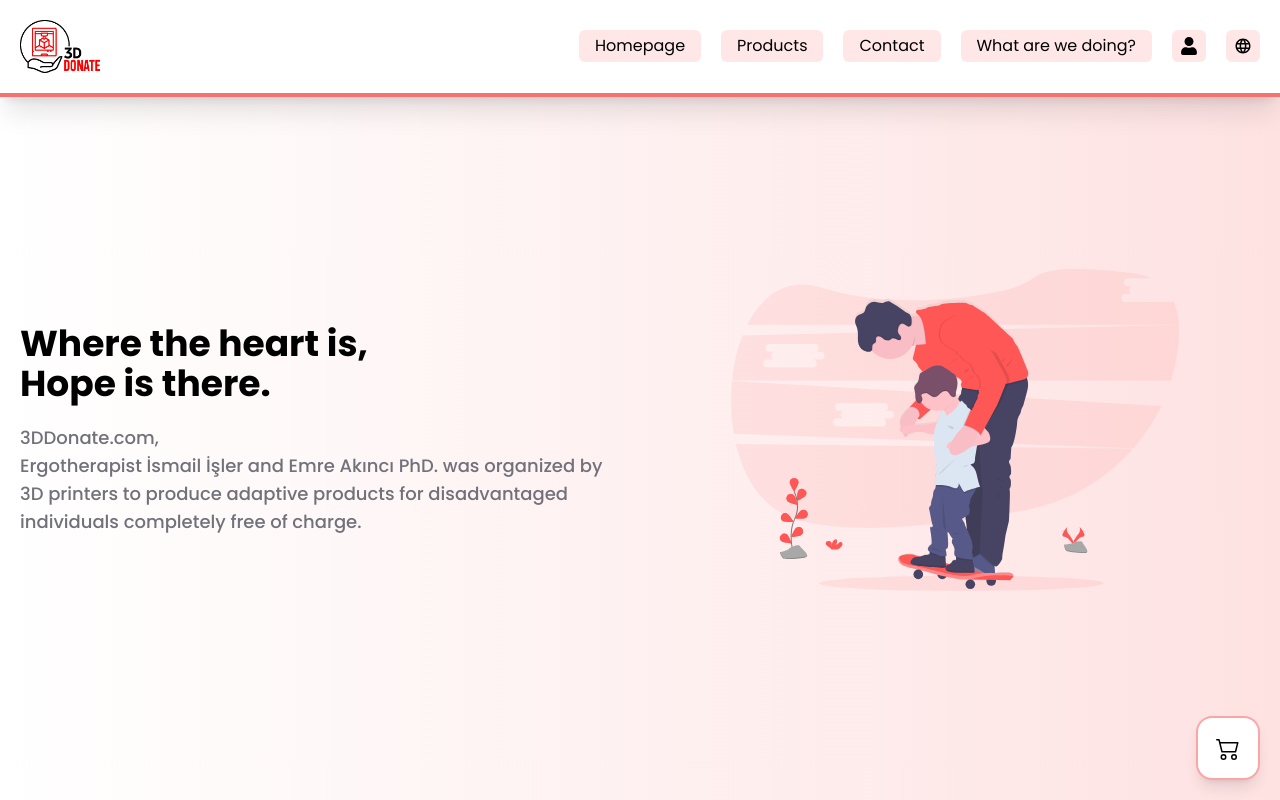
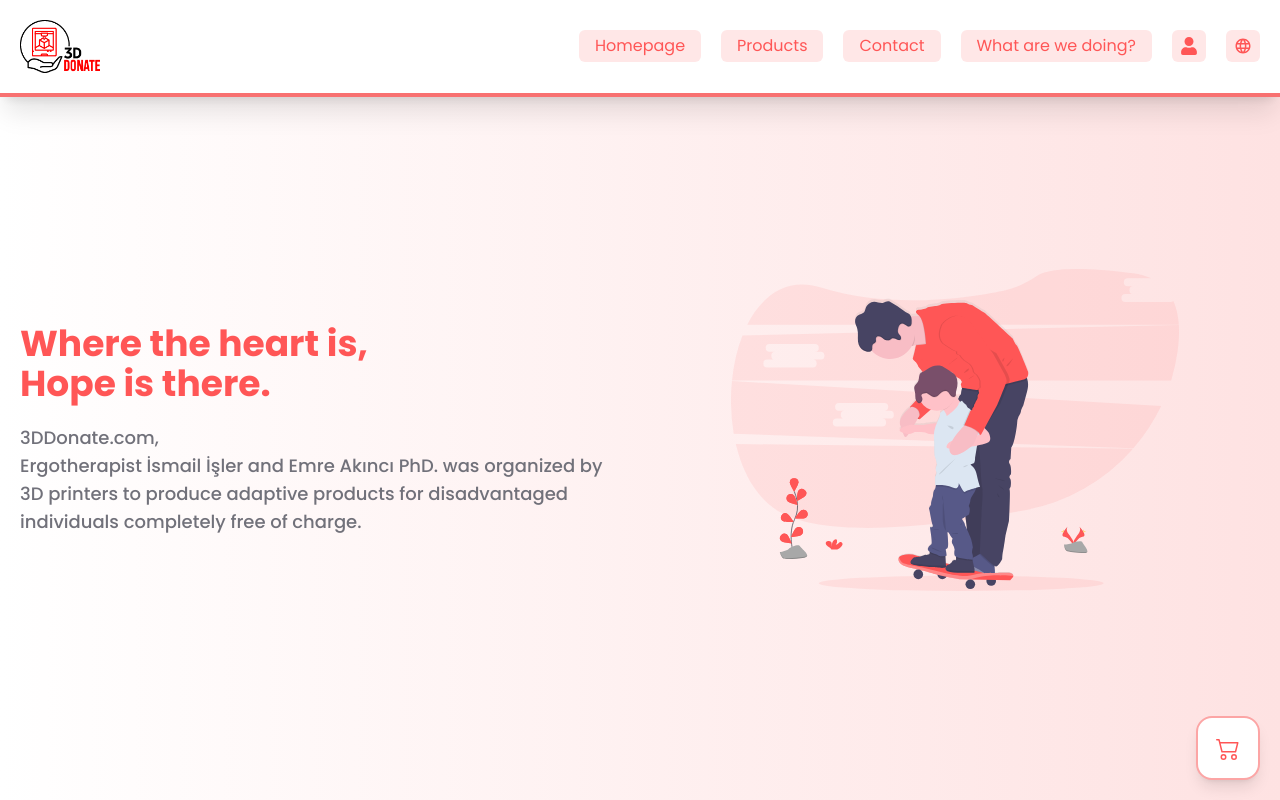
Before and after one commit to jaeger-dvlp/3d-donate-web, a React (Create React App) app: page / in a window 1280 px wide. Shown: the top 800 px of the page. Built offline with nearby package versions, Linux system fonts and the light colour scheme.

Commit message:
add custom color

```diff
--- a/tailwind.config.js
+++ b/tailwind.config.js
@@ -5,6 +5,9 @@ module.exports = {
       fontFamily: {
         pop: 'Poppins',
       },
+      colors: {
+        'brand-red': '#FF5656',
+      },
     },
   },
   plugins: [],
```
